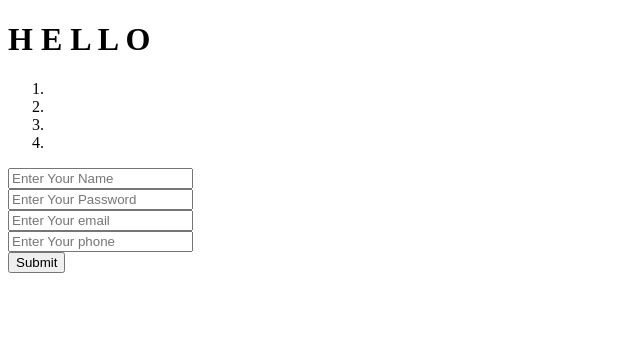
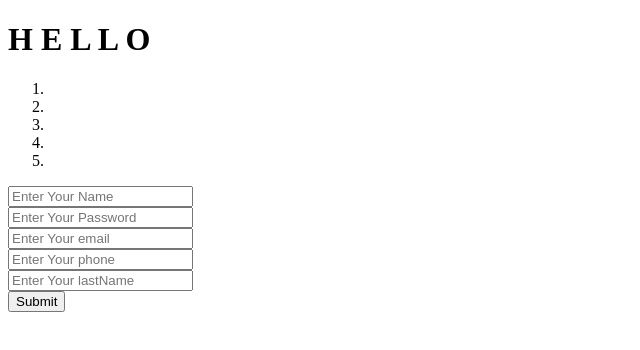
Before and after one commit to mehulgithub-1903/ReactLearn, a React (Create React App) app: page / in a window 1280 px wide. Shown: the top 350 px of the page, without its empty margins (0-640 px from the left). Built offline with nearby package versions, Linux system fonts and the light colour scheme.

Commit message:
how to add new field just by adding some lines of code(lastName field added)

```diff
--- a/src/App.jsx
+++ b/src/App.jsx
@@ -8,6 +8,7 @@ const App = () => {
         password:"",
         email:"",
         phone:"",
+        lastName:"",
     });
 
  const runForm=(event)=>{
@@ -43,6 +44,7 @@ const App = () => {
                 <li>{cred.password}</li>
                 <li>{cred.email}</li>
                 <li>{cred.phone}</li>
+                <li>{cred.lastName}</li>
             </ol>
             <input name="loginId" type="text" placeholder="Enter Your Name" onChange={ChangeInput} value={cred.loginId} />
             <br />
@@ -55,6 +57,9 @@ const App = () => {
             <input name="phone" type="number" placeholder="Enter Your phone" onChange={ChangeInput} value={cred.phone
             } />
             <br />
+            <input name="lastName" type="text" placeholder="Enter Your lastName" onChange={ChangeInput} value={cred.lastName
+            } />
+            <br />
             <button type="submit">Submit</button>
             </form>
         </div>
```
